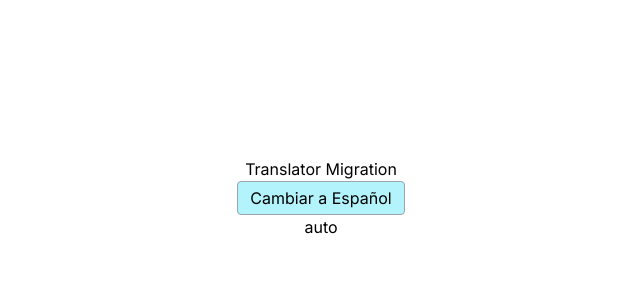
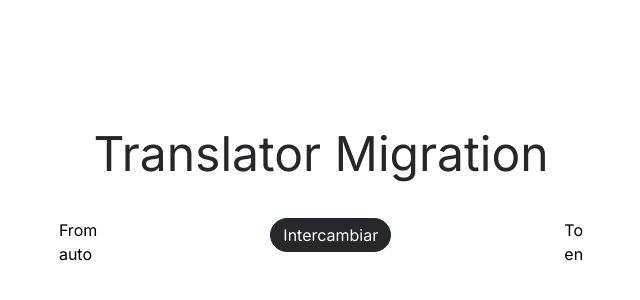
Before and after one commit to voluspak/next-translator, a Next.js app: page / in a window 1280 px wide. Shown: the part 202-502 px from the top of the page, without its empty margins (319-959 px from the left). Built offline with nearby package versions, Linux system fonts and the light colour scheme.

Commit message:
Added styles and logic

```diff
--- a/src/app/page.tsx
+++ b/src/app/page.tsx
@@ -2,8 +2,8 @@
 
 export default function Home () {
   return (
-    <main className='flex min-h-screen flex-col items-center justify-center p-24'>
-      <h1>Translator Migration</h1>
+    <main className='flex min-h-screen flex-col gap-10 items-center justify-center p-24'>
+      <h1 className=' text-5xl text-bold text-zinc-800'>Translator Migration</h1>
       <Translator />
     </main>
   )
--- a/src/components/Translator.tsx
+++ b/src/components/Translator.tsx
@@ -3,20 +3,31 @@
 import { useStore } from '@/hooks/useStore'
 
 const Translator = () => {
-  const { fromLanguage, setFromLanguage } = useStore()
+  const { fromLanguage, toLanguage, interchangeLanguages } = useStore()
 
   console.log({ fromLanguage })
 
   return (
-    <>
-      <button
-        onClick={() => setFromLanguage('es')}
-        className='border border-solid border-gray-400 rounded bg-cyan-300/50 px-3 py-1'
-      >
-        Cambiar a Español
-      </button>
-      <span>{fromLanguage}</span>
-    </>
+    <section className='flex justify-evenly w-4/5'>
+      <div className='flex flex-col'>
+        <h2>From</h2>
+        {fromLanguage}
+      </div>
+
+      <div className='flex flex-col'>
+        <button
+          onClick={interchangeLanguages}
+          className='border border-solid border-gray-800 text-white bg-zinc-800 py-1 px-3 rounded-full'
+        >
+          Intercambiar
+        </button>
+      </div>
+
+      <div className='flex flex-col'>
+        <h2>To</h2>
+        {toLanguage}
+      </div>
+    </section>
   )
 }
 
--- a/src/reducers/translationReducer.ts
+++ b/src/reducers/translationReducer.ts
@@ -1,3 +1,4 @@
+import { AUTO_LANGUAGE } from '@/constants'
 import { type State, type Action } from '@/types'
 
 export const initialState = {
@@ -12,6 +13,7 @@
   const { type } = action
 
   if (type === 'INTERCHANGE_LANGUAGES') {
+    if (state.fromLanguage === AUTO_LANGUAGE) return state
     return {
       ...state,
       fromLanguage: state.toLanguage,
```
